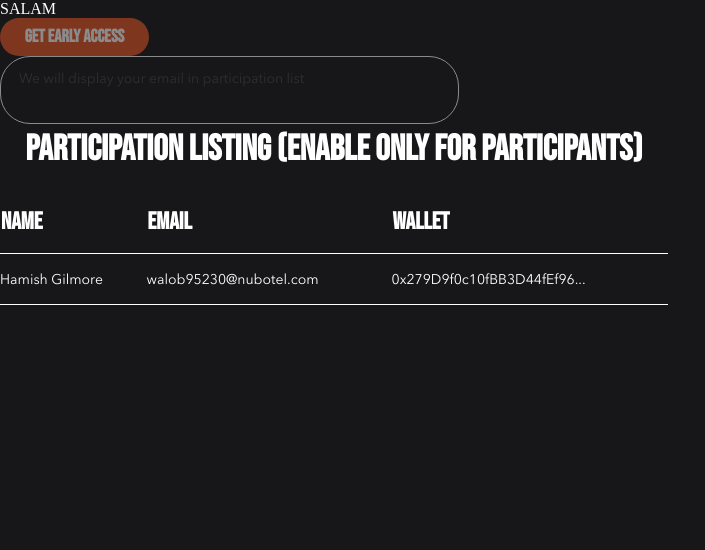
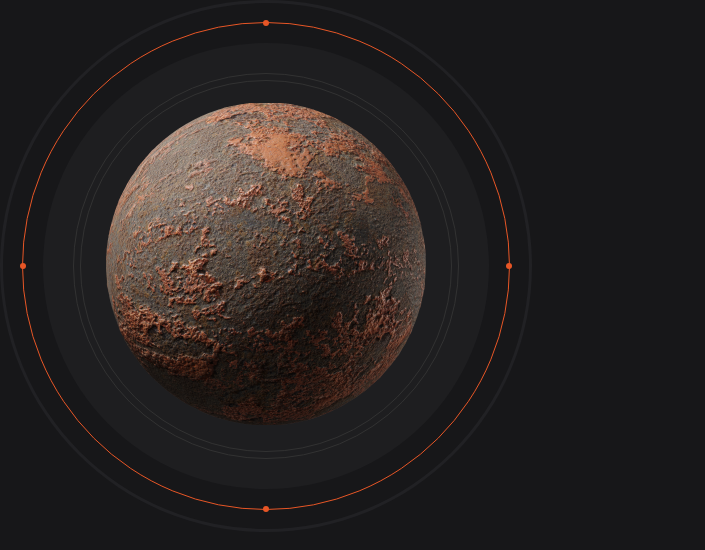
Before and after one commit to 3TERRRNITY/metaverse-testtask, a React (Vite) app: page / in a window 1280 px wide. Shown: the top 550 px of the page, without its empty margins (0-705 px from the left). Built offline with nearby package versions, Linux system fonts and the light colour scheme.

Commit message:
create magnetic planet

```diff
--- a/package.json
+++ b/package.json
@@ -13,6 +13,7 @@
     "@emotion/react": "^11.11.1",
     "@emotion/styled": "^11.11.0",
     "@types/react-router-dom": "^5.3.3",
+    "framer-motion": "^10.16.16",
     "react": "^18.2.0",
     "react-dom": "^18.2.0",
     "react-router-dom": "^5.2.0",
--- a/src/app/styles/style.scss
+++ b/src/app/styles/style.scss
@@ -25,3 +25,87 @@ table {
 .paragraph {
   font-family: AvenirNextCyr;
 }
+
+.large-circle {
+  width: 532px;
+  height: 532px;
+  background-color: #212124;
+}
+.big-circle {
+  width: 526px;
+  height: 526px;
+  background-color: #171719;
+}
+.medium-circle {
+  width: 446px;
+  height: 446px;
+  background-color: #1e1e20;
+  position: relative;
+}
+.small-circle {
+  width: 384px;
+  height: 384px;
+  background-color: transparent;
+  border: 1px solid #323232;
+}
+
+.smallest-circle {
+  width: 370px;
+  height: 370px;
+  background-color: transparent;
+  border: 1px solid #323232;
+}
+
+.time-circle,
+.time-circle-duplicate {
+  width: 486px;
+  height: 486px;
+
+  position: relative;
+}
+.time-circle {
+  border: 0.5px solid $color-orange;
+}
+// dots for time-circle
+.time-circle::before,
+.time-circle::after {
+  content: "";
+  position: absolute;
+  width: 6px;
+  height: 6px;
+  background-color: $color-orange;
+  border-radius: 50%;
+  z-index: 0;
+}
+
+.time-circle::before {
+  top: -3px;
+  left: calc(50% - 3px);
+}
+
+.time-circle::after {
+  bottom: -3px;
+  left: calc(50% - 3px);
+}
+// dots for duplicate time-circle
+
+.time-circle-duplicate::before,
+.time-circle-duplicate::after {
+  content: "";
+  position: absolute;
+  width: 6px;
+  height: 6px;
+  background-color: $color-orange;
+  border-radius: 50%;
+  z-index: 0;
+}
+
+.time-circle-duplicate::before {
+  top: calc(50% - 3px);
+  left: 483px;
+}
+
+.time-circle-duplicate::after {
+  bottom: calc(50% - 3px);
+  left: -3px;
+}
--- /dev/null
+++ b/src/entities/Planet/Planet.tsx
@@ -0,0 +1,26 @@
+import FramerMagnetic from "../../shared/ui/FramerMagnietic/FramerMagnetic";
+import { Circle, PlanetImage } from "./PlanetStyles";
+
+const Planet = () => {
+  return (
+    <Circle className="large-circle">
+      <Circle className="big-circle">
+        <Circle className="time-circle">
+          <Circle className="time-circle-duplicate">
+            <Circle className="medium-circle">
+              <Circle className="small-circle">
+                <Circle className="smallest-circle">
+                  <FramerMagnetic>
+                    <PlanetImage src="/public/planet.png" alt="planet" />
+                  </FramerMagnetic>
+                </Circle>
+              </Circle>
+            </Circle>
+          </Circle>
+        </Circle>
+      </Circle>
+    </Circle>
+  );
+};
+
+export default Planet;
--- /dev/null
+++ b/src/entities/Planet/PlanetStyles.ts
@@ -0,0 +1,13 @@
+import styled from "@emotion/styled";
+
+export const Circle = styled.div`
+  border-radius: 50%;
+  display: flex;
+  justify-content: center;
+  align-items: center;
+`;
+
+export const PlanetImage = styled.img`
+  width: 320px;
+  height: 322px;
+`;
--- a/src/pages/Home/Home.tsx
+++ b/src/pages/Home/Home.tsx
@@ -1,15 +1,9 @@
-import { Button, ParticipantsTable, TextArea } from "../../shared";
+import Planet from "../../entities/Planet/Planet";
 
 const Home = () => {
   return (
     <div>
-      SALAM <Button disabled title="Get early access" />{" "}
-      <TextArea
-        placeholder="We will display your email in participation list "
-        disabled
-        text=""
-      />
-      <ParticipantsTable />
+      <Planet />
     </div>
   );
 };
--- a/src/shared/index.ts
+++ b/src/shared/index.ts
@@ -1,5 +1,6 @@
 import Button from "./ui/Button/Button";
 import TextArea from "./ui/TextArea/TextArea";
 import ParticipantsTable from "./ui/ParticipantsList/ParticipantsList.tsx";
+import FramerMagnetic from "./ui/FramerMagnietic/FramerMagnetic";
 
-export { Button, TextArea, ParticipantsTable };
+export { Button, TextArea, ParticipantsTable, FramerMagnetic };
--- /dev/null
+++ b/src/shared/ui/FramerMagnietic/FramerMagnetic.tsx
@@ -0,0 +1,39 @@
+import { useRef, useState } from "react";
+import { motion } from "framer-motion";
+interface FramerMagneticProps {
+  children: React.ReactNode;
+}
+
+export default function FramerMagnetic({ children }: FramerMagneticProps) {
+  const ref = useRef<HTMLDivElement>(null);
+  const [position, setPosition] = useState({ x: 0, y: 0 });
+
+  const handleMouse = (e: React.MouseEvent<HTMLDivElement>) => {
+    const { clientX, clientY } = e;
+    const currentRef = ref.current;
+    if (currentRef) {
+      const { height, width, left, top } = currentRef.getBoundingClientRect();
+      const middleX = clientX - (left + width / 2);
+      const middleY = clientY - (top + height / 2);
+      setPosition({ x: middleX, y: middleY });
+    }
+  };
+
+  const reset = () => {
+    setPosition({ x: 0, y: 0 });
+  };
+
+  const { x, y } = position;
+  return (
+    <motion.div
+      style={{ position: "relative" }}
+      ref={ref}
+      onMouseMove={handleMouse}
+      onMouseLeave={reset}
+      animate={{ x, y }}
+      transition={{ type: "spring", stiffness: 150, damping: 30, mass: 0.1 }}
+    >
+      {children}
+    </motion.div>
+  );
+}
--- a/src/shared/ui/ParticipantsList/ParticipantsList.tsx
+++ b/src/shared/ui/ParticipantsList/ParticipantsList.tsx
@@ -17,6 +17,81 @@ const ParticipantsTable = (props: IParticipantsTableProps) => {
   const tableHead = ["name", "email", "wallet"];
   // TODO: example
   const participants = [
+    {
+      name: "Hamish Gilmore",
+      email: "walob95230@nubotel.com",
+      wallet: "0x279D9f0c10fBB3D44fEf96...",
+    },
+    {
+      name: "Hamish Gilmore",
+      email: "walob95230@nubotel.com",
+      wallet: "0x279D9f0c10fBB3D44fEf96...",
+    },
+    {
+      name: "Hamish Gilmore",
+      email: "walob95230@nubotel.com",
+      wallet: "0x279D9f0c10fBB3D44fEf96...",
+    },
+    {
+      name: "Hamish Gilmore",
+      email: "walob95230@nubotel.com",
+      wallet: "0x279D9f0c10fBB3D44fEf96...",
+    },
+    {
+      name: "Hamish Gilmore",
+      email: "walob95230@nubotel.com",
+      wallet: "0x279D9f0c10fBB3D44fEf96...",
+    },
+    {
+      name: "Hamish Gilmore",
+      email: "walob95230@nubotel.com",
+      wallet: "0x279D9f0c10fBB3D44fEf96...",
+    },
+    {
+      name: "Hamish Gilmore",
+      email: "walob95230@nubotel.com",
+      wallet: "0x279D9f0c10fBB3D44fEf96...",
+    },
+    {
+      name: "Hamish Gilmore",
+      email: "walob95230@nubotel.com",
+      wallet: "0x279D9f0c10fBB3D44fEf96...",
+    },
+    {
+      name: "Hamish Gilmore",
+      email: "walob95230@nubotel.com",
+      wallet: "0x279D9f0c10fBB3D44fEf96...",
+    },
+    {
+      name: "Hamish Gilmore",
+      email: "walob95230@nubotel.com",
+      wallet: "0x279D9f0c10fBB3D44fEf96...",
+    },
+    {
+      name: "Hamish Gilmore",
+      email: "walob95230@nubotel.com",
+      wallet: "0x279D9f0c10fBB3D44fEf96...",
+    },
+    {
+      name: "Hamish Gilmore",
+      email: "walob95230@nubotel.com",
+      wallet: "0x279D9f0c10fBB3D44fEf96...",
+    },
+    {
+      name: "Hamish Gilmore",
+      email: "walob95230@nubotel.com",
+      wallet: "0x279D9f0c10fBB3D44fEf96...",
+    },
+    {
+      name: "Hamish Gilmore",
+      email: "walob95230@nubotel.com",
+      wallet: "0x279D9f0c10fBB3D44fEf96...",
+    },
+    {
+      name: "Hamish Gilmore",
+      email: "walob95230@nubotel.com",
+      wallet: "0x279D9f0c10fBB3D44fEf96...",
+    },
     {
       name: "Hamish Gilmore",
       email: "walob95230@nubotel.com",
--- a/src/shared/ui/ParticipantsList/ParticipantsListStyles.ts
+++ b/src/shared/ui/ParticipantsList/ParticipantsListStyles.ts
@@ -18,7 +18,7 @@ export const TableContainer = styled.div`
   width: 100%;
 
   height: 550px;
-  overflow-y: scroll;
+  overflow-y: auto;
   &::-webkit-scrollbar {
     width: 1px;
   }
```
Also changed, not shown: 1 other file (tests, documents, lock files or other folders).
